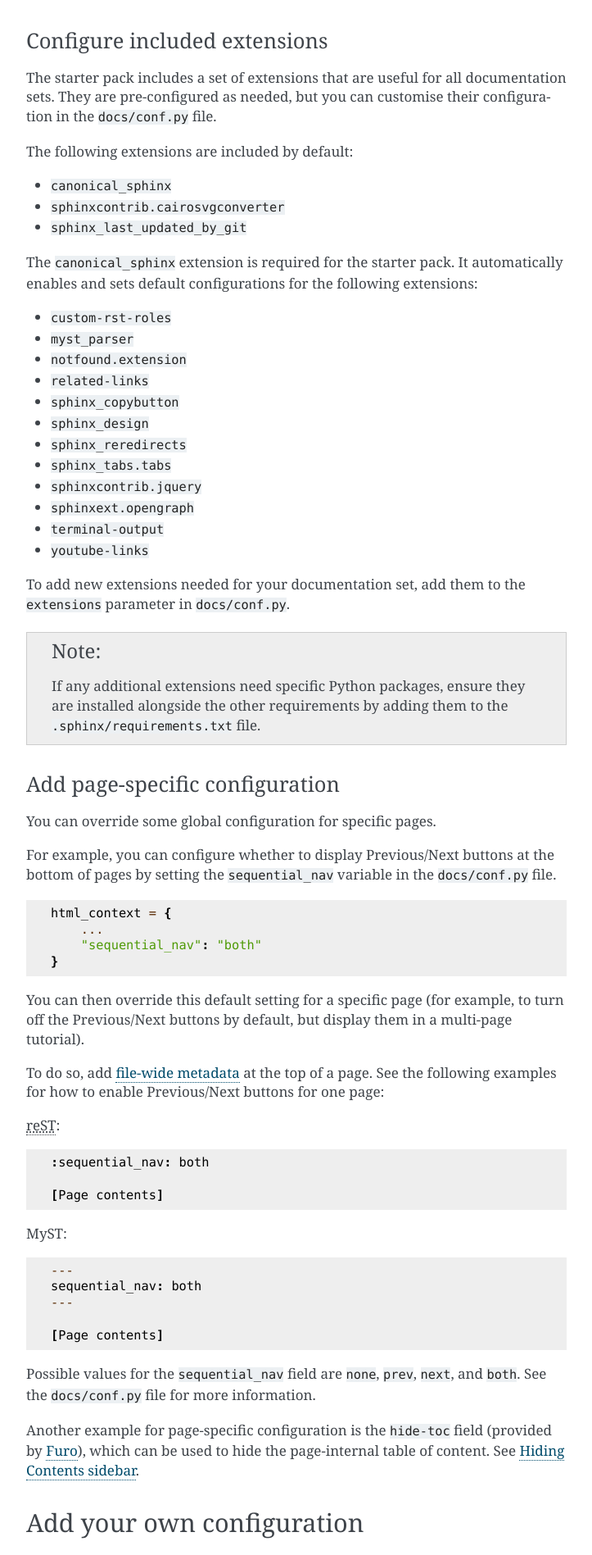
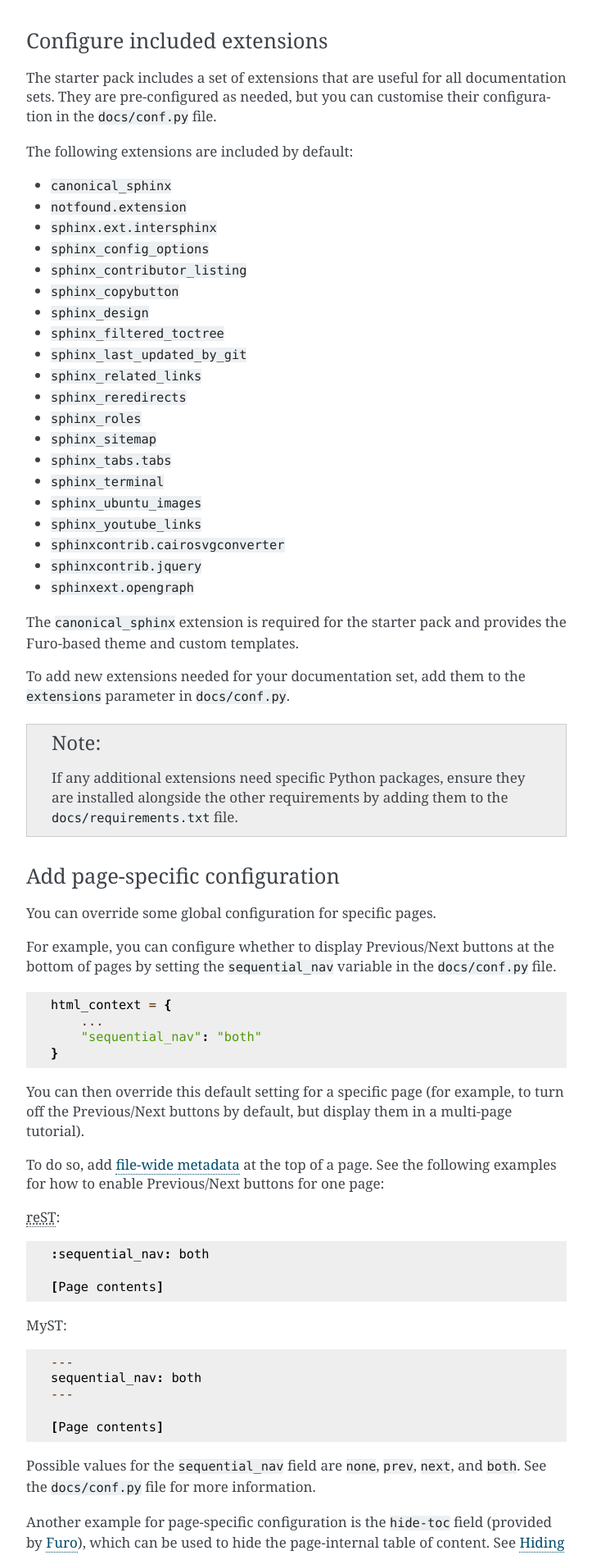
Before and after one commit to canonical/sphinx-docs-starter-pack, a Sphinx documentation site: the page built from docs/how-to/customise.rst, in a window 1280 px wide. Shown: the part 2666-4563 px from the top of the page at 82% size, without its empty margins (388-1111 px from the left). Built offline with Sphinx 7.4.7, drawn with Linux system fonts in a browser that asks for light colours; pages that are not in the unit, such as notebooks, are missing from menus; cross-references to code outside the pages are shown as plain code; some of the changed text lies outside the part shown.

Commit message:
Move from canonical-sphinx-exensions to individual packages

```diff
--- a/docs/conf.py
+++ b/docs/conf.py
@@ -271,22 +271,24 @@ linkcheck_retries = 3
 # https://www.sphinx-doc.org/en/master/usage/extensions/index.html
 
 # NOTE: The canonical_sphinx extension is required for the starter pack.
-#       It automatically enables the following extensions:
-#       - custom-rst-roles
-#       - myst_parser
-#       - notfound.extension
-#       - related-links
-#       - sphinx_copybutton
-#       - sphinx_design
-#       - sphinx_reredirects
-#       - sphinx_tabs.tabs
-#       - sphinxcontrib.jquery
-#       - sphinxext.opengraph
-#       - terminal-output
-#       - youtube-links
 
 extensions = [
     "canonical_sphinx",
+    "notfound.extension",
+    "sphinx_copybutton",
+    "sphinx_design",
+    "sphinx_reredirects",
+    "sphinx_tabs.tabs",
+    "sphinxcontrib.jquery",
+    "sphinxext.opengraph",
+    "sphinx_config_options",
+    "sphinx_contributor_listing",
+    "sphinx_filtered_toctree",
+    "sphinx_related_links",
+    "sphinx_roles",
+    "sphinx_terminal",
+    "sphinx_ubuntu_images",
+    "sphinx_youtube_links",
     "sphinxcontrib.cairosvgconverter",
     "sphinx_last_updated_by_git",
     "sphinx.ext.intersphinx",
--- a/docs/how-to/customise.rst
+++ b/docs/how-to/customise.rst
@@ -107,30 +107,33 @@ They are pre-configured as needed, but you can customise their configuration in
 The following extensions are included by default:
 
 * ``canonical_sphinx``
-* ``sphinxcontrib.cairosvgconverter``
-* ``sphinx_last_updated_by_git``
-
-The ``canonical_sphinx`` extension is required for the starter pack.
-It automatically enables and sets default configurations for the following extensions:
-
-* ``custom-rst-roles``
-* ``myst_parser``
 * ``notfound.extension``
-* ``related-links``
+* ``sphinx.ext.intersphinx``
+* ``sphinx_config_options``
+* ``sphinx_contributor_listing``
 * ``sphinx_copybutton``
 * ``sphinx_design``
+* ``sphinx_filtered_toctree``
+* ``sphinx_last_updated_by_git``
+* ``sphinx_related_links``
 * ``sphinx_reredirects``
+* ``sphinx_roles``
+* ``sphinx_sitemap``
 * ``sphinx_tabs.tabs``
+* ``sphinx_terminal``
+* ``sphinx_ubuntu_images``
+* ``sphinx_youtube_links``
+* ``sphinxcontrib.cairosvgconverter``
 * ``sphinxcontrib.jquery``
 * ``sphinxext.opengraph``
-* ``terminal-output``
-* ``youtube-links``
+
+The ``canonical_sphinx`` extension is required for the starter pack and provides the Furo-based theme and custom templates.
 
 To add new extensions needed for your documentation set, add them to the ``extensions`` parameter in :file:`docs/conf.py`.
 
 .. note::
 
-   If any additional extensions need specific Python packages, ensure they are installed alongside the other requirements by adding them to the :file:`.sphinx/requirements.txt` file.
+   If any additional extensions need specific Python packages, ensure they are installed alongside the other requirements by adding them to the :file:`docs/requirements.txt` file.
 
 Add page-specific configuration
 ~~~~~~~~~~~~~~~~~~~~~~~~~~~~~~~
@@ -182,7 +185,7 @@ The following links can help you with additional configuration:
 - `Sphinx extensions`_
 - `Furo documentation`_ (Furo is the Sphinx theme we use as our base)
 
-If you need additional Python packages for any custom processing you do in your documentation, add them to the :file:`.sphinx/requirements.txt` file.
+If you need additional Python packages for any custom processing you do in your documentation, add them to the :file:`docs/requirements.txt` file.
 
 Disable failure on warning
 --------------------------
--- a/docs/how-to/migrate-from-pre-extension.rst
+++ b/docs/how-to/migrate-from-pre-extension.rst
@@ -77,7 +77,7 @@ Ensure that all the previous changes in the original ``custom_conf.py`` file are
 Dependencies
 ~~~~~~~~~~~~
 
-If your project requires additional extensions beyond the default list, add the extension list to the new project in ``docs/.sphinx/requirements.txt``.
+If your project requires additional extensions beyond the default list, add the extension list to the new project in ``docs/requirements.txt``.
 
 Documentation source files
 ~~~~~~~~~~~~~~~~~~~~~~~~~~
--- a/docs/how-to/prereqs.rst
+++ b/docs/how-to/prereqs.rst
@@ -17,7 +17,7 @@ Before you start, make sure that you have ``make``, ``python3``, ``python3-venv`
 Python environment
 ------------------
 
-The Python prerequisites from the :file:`.sphinx/requirements.txt` file are automatically installed when you build the documentation.
+The Python prerequisites from the :file:`docs/requirements.txt` file are automatically installed when you build the documentation.
 
 If you want to install them manually, you can run the following command from within your documentation folder::
 
--- a/docs/how-to/set-up-sitemaps.rst
+++ b/docs/how-to/set-up-sitemaps.rst
@@ -23,7 +23,7 @@ changes the builder, the links generated by the sitemap will be malformed. Eithe
 update to the latest version of the Starter Pack or ensure your project's recipes
 use the ``dirhtml`` builder, not ``html``.
 
-Ensure ``sphinx-sitemap`` has been added to your ``requirements.txt`` file.
+Ensure ``sphinx-sitemap`` has been added to your ``docs/requirements.txt`` file.
 
 Add ``sphinx_sitemap`` to ``extensions`` in your configuration file (:file:`docs/conf.py`):
 
```
Also changed, not shown: docs/requirements.txt (+25 -1 lines).
